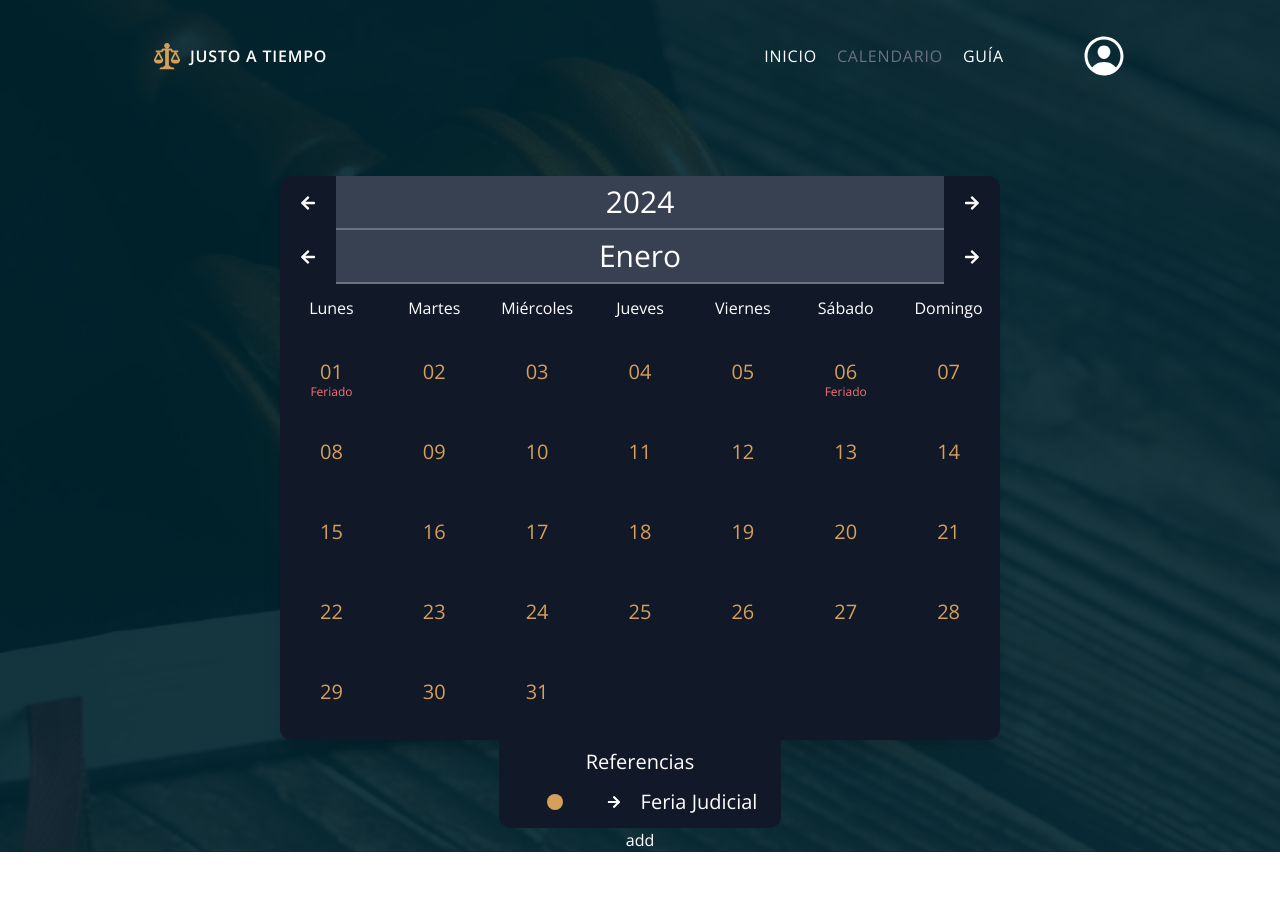
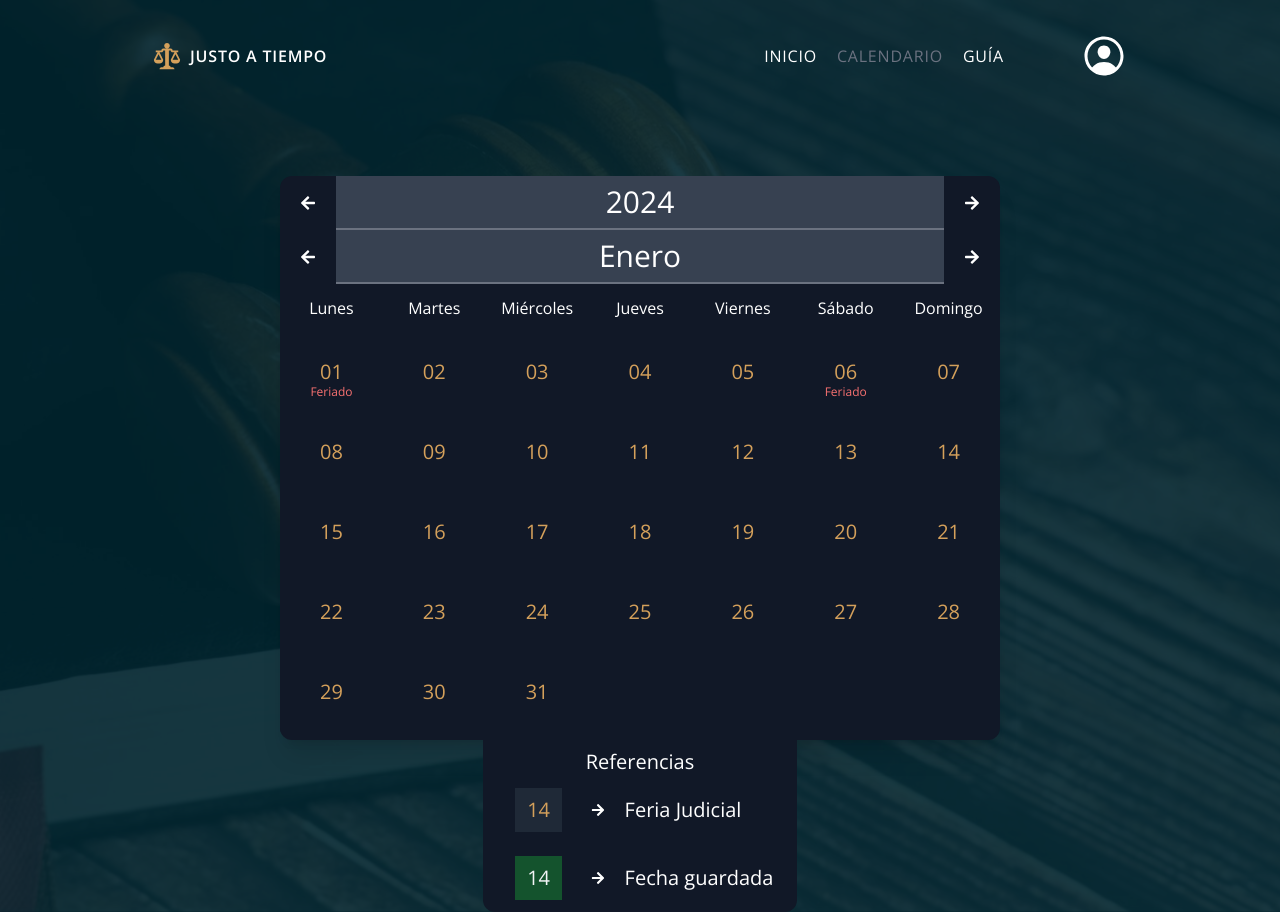
Before and after one commit to Dev-Santi/LegalDateNextjs, a Next.js app: page /calendario in a window 1280 px wide. Before the commit the page ends 852 px from the top, so only its background shows below. Built offline with nearby package versions, Linux system fonts and the light colour scheme; no server answers.

Commit message:
calendario renderiza las fechas guardadas del usuario actual

```diff
--- a/src/app/api/dates/[id]/route.ts
+++ b/src/app/api/dates/[id]/route.ts
@@ -8,7 +8,7 @@ export async function GET(req: Request, { params }: { params: { id: string } })
 
         const dates = await Dates.findById(params.id);
 
-        return NextResponse.json({ savedDates: dates.savedDates });
+        return NextResponse.json({ dates: dates.savedDates });
     } catch (e) {
         return NextResponse.json(
             { message: 'Error, posiblemente usuario no logueado' },
--- a/src/app/calendario/page.tsx
+++ b/src/app/calendario/page.tsx
@@ -12,13 +12,15 @@ export default function page() {
     const { data: session }: any = useSession();
     const [currentMonth, setCurrentMonth] = useState(calendar.years[1].months[0]);
     const currentYear = currentMonth.days[0].date.split('-')[0];
+    const [savedDates, setSavedDates] = useState(null);
 
-    let savedDates: Array<any>;
     async function getSavedDates() {
         try {
-            if (session) {
-                savedDates = (await axios.get('/api/dates/' + session.user.dates._id)).data
-                    .savedDates;
+            if (session && !savedDates) {
+                const dates = await (
+                    await axios.get('/api/dates/' + session.user.dates._id)
+                ).data.dates;
+                setSavedDates(dates);
             }
         } catch (e) {
             console.log(e);
@@ -26,21 +28,21 @@ export default function page() {
     }
     getSavedDates();
 
-    //Funcion para agregar una fecha al calendario del usuario
-    async function addDate() {
-        try {
-            await axios.post('/api/dates', {
-                user: session?.user,
-                date: {
-                    date: '2024-5-12',
-                    description: 'Descripcion',
-                    alert: true,
-                },
-            });
-        } catch (e) {
-            console.log(e);
-        }
-    }
+    // Funcion para agregar una fecha al calendario del usuario
+    // async function addDate() {
+    //     try {
+    //         await axios.post('/api/dates', {
+    //             user: session?.user,
+    //             date: {
+    //                 date: '2024-11-22',
+    //                 description: 'Nueva descripcion',
+    //                 alert: true,
+    //             },
+    //         });
+    //     } catch (e) {
+    //         console.log(e);
+    //     }
+    // }
 
     //Obtener el último mes visto anteriormente, guardado en Local storage.
     useEffect(() => {
@@ -189,12 +191,12 @@ export default function page() {
                     {alocateEmptyDivsUntilFirstDay(currentMonth.days[0])}
                     {currentMonth.days.map((day) => {
                         //Por cada dia retorna la celda correspondiente
-                        return <Cell key={day.date} day={day} />;
+                        return <Cell key={day.date} day={day} savedDates={savedDates} />;
                     })}
                 </div>
             </div>
             <Legend />
-            <button onClick={addDate}>add</button>
+            {/* <button onClick={addDate}>add</button> */}
         </main>
     );
 }
@@ -222,11 +224,34 @@ function CellHeaders() {
     );
 }
 
-function Cell({ day }: { day: day }) {
+function Cell({ day, savedDates }: { day: day; savedDates: Array<any> | null }) {
+    let isSaved = false;
+    let description = '';
+    savedDates?.forEach((e) => {
+        if (e.date == day.date) {
+            description = e.description;
+            isSaved = true;
+        }
+    });
+
+    function handleClickIfSaved() {
+        if (isSaved) {
+            Swal.fire({
+                title: description,
+            });
+        }
+    }
+
+    let className = isSaved ? 'bg-green-900 cursor-pointer' : 'bg-gray-900';
+
     return (
         <div
+            onClick={handleClickIfSaved}
             key={day.date}
-            className='bg-gray-900 relative text-xl flex flex-col items-center justify-center h-[3.2rem] md:h-[5rem]'
+            className={
+                'relative text-xl flex flex-col items-center justify-center h-[3.2rem] md:h-[5rem] ' +
+                className
+            }
         >
             {/* Numero del día y color especial si es feria judicial */}
             <span
@@ -266,10 +291,17 @@ function Legend() {
             <h2 className='text-center mt-2'>Referencias</h2>
             <div className='flex items-center gap-5 px-6 py-3'>
                 <h2 className='flex justify-center w-16'>
-                    <div className='bg-orange p-2 w-fit rounded-full'></div>
+                    <div className='text-orange bg-gray-800 p-2 px-3 w-fit'>14</div>
                 </h2>
                 <FaArrowRight className='text-sm' />
                 <h2>Feria Judicial</h2>
+            </div>
+            <div className='flex items-center gap-5 px-6 py-3'>
+                <h2 className='flex justify-center w-16'>
+                    <div className='text-gray-100 bg-green-900 p-2 px-3 w-fit'>14</div>
+                </h2>
+                <FaArrowRight className='text-sm' />
+                <h2>Fecha guardada</h2>
             </div>
         </div>
     );
```
